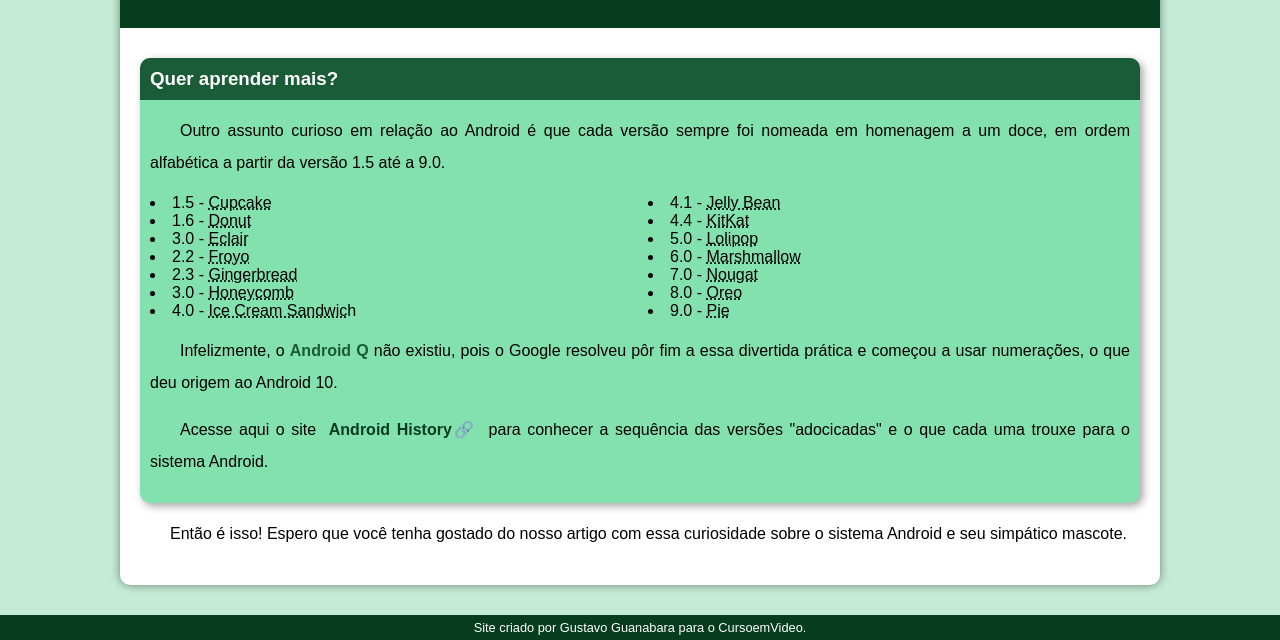
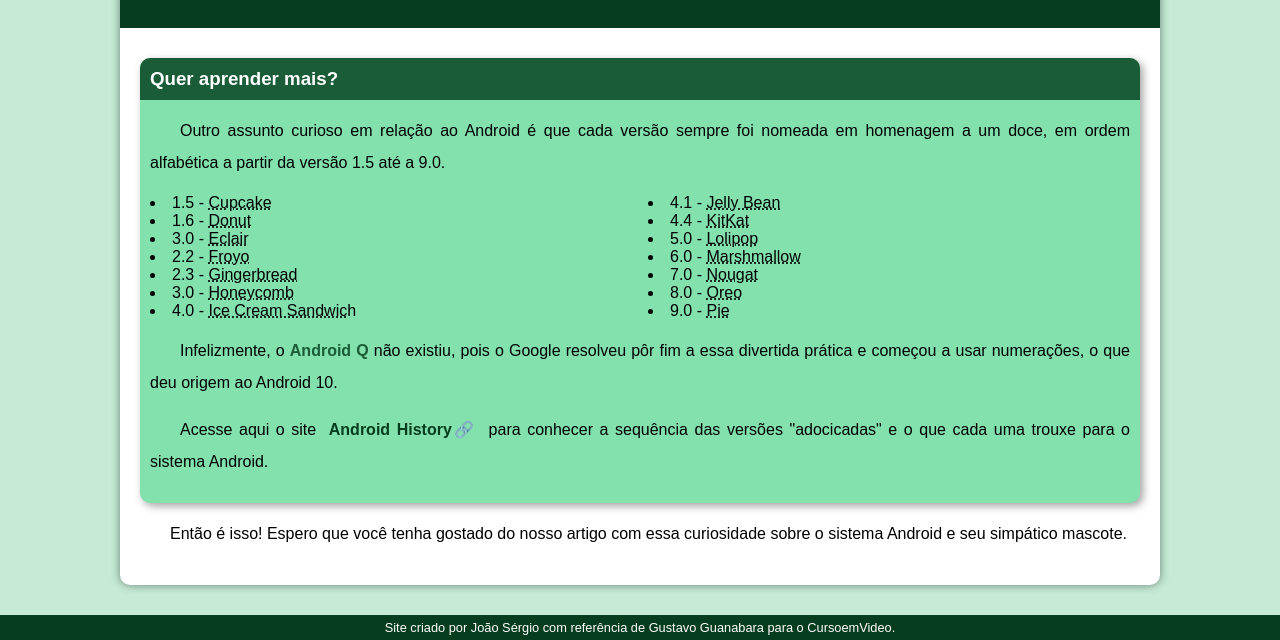
Before and after one commit to JotaCaps/projeto-android, a plain HTML site: page index.html in a window 1280 px wide. Shown: the part 2406-3046 px from the top of the page. Drawn offline with Linux system fonts and the light colour scheme.

Commit message:
Atualizei o Projeto Android

```diff
--- a/index.html
+++ b/index.html
@@ -86,7 +86,7 @@
         </article>
     </main>
     <footer>
-        <p>Site criado por Gustavo Guanabara para o CursoemVideo.</p>
+        <p>Site criado por João Sérgio com referência de Gustavo Guanabara para o CursoemVideo.</p>
     </footer>
 </body>
 </html>
```
